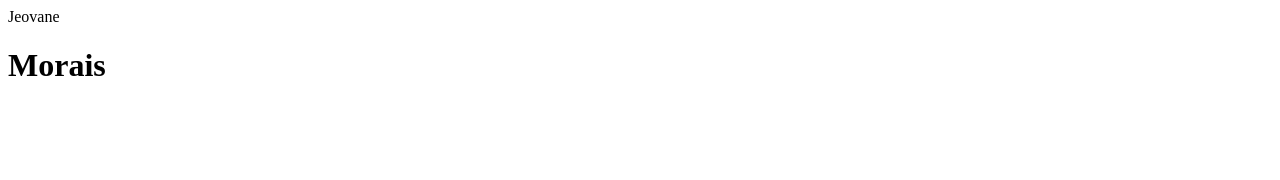
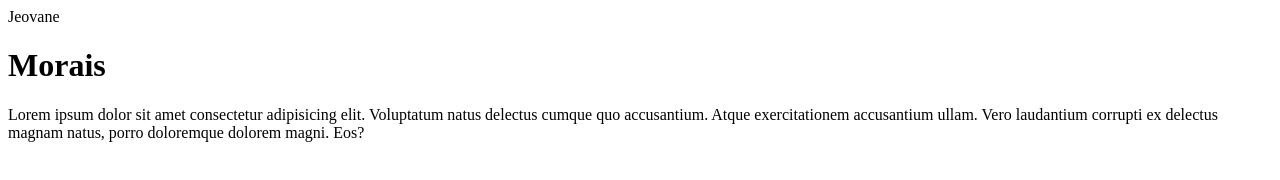
Before and after one commit to 21Jeovane/Jeovane, a plain HTML site: page index.html in a window 1280 px wide. Drawn offline with Linux system fonts and the light colour scheme.

Commit message:
added line

```diff
--- a/index.html
+++ b/index.html
@@ -10,6 +10,7 @@
 
     <div><span>Jeovane</span></div>
     <h1>Morais</h1>
+    <p>Lorem ipsum dolor sit amet consectetur adipisicing elit. Voluptatum natus delectus cumque quo accusantium. Atque exercitationem accusantium ullam. Vero laudantium corrupti ex delectus magnam natus, porro doloremque dolorem magni. Eos?</p>
 
 </body>
 </html>
```
